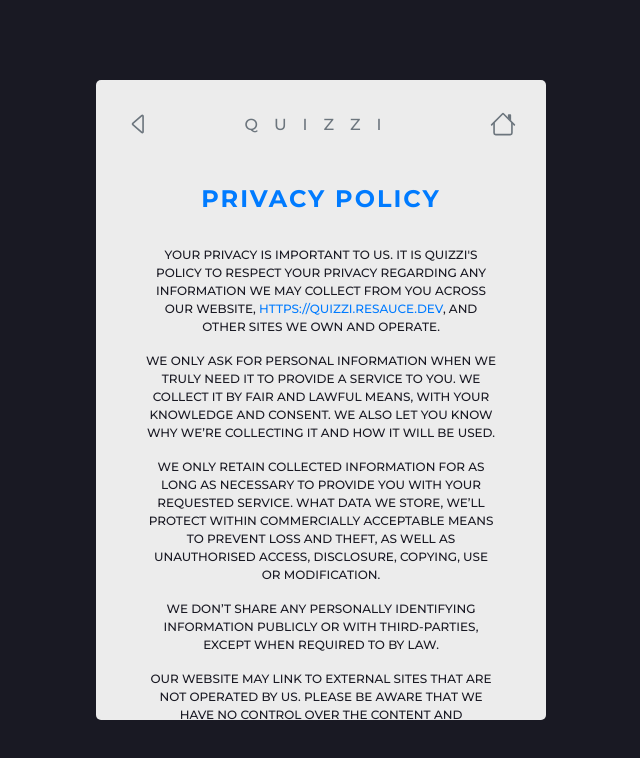
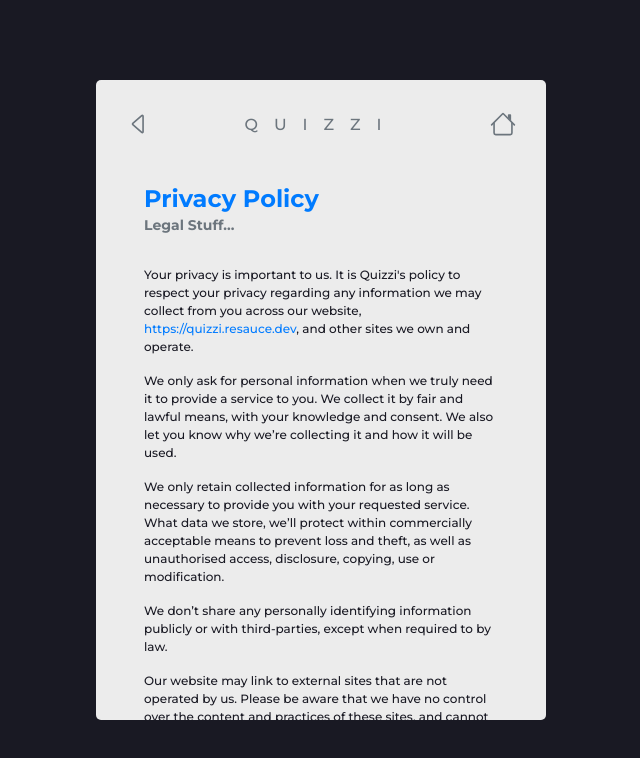
Before and after one commit to resauce-dev/quizzi, a Vue app: page /#/privacy in a window 1280 px wide. Shown: the top 758 px of the page, without its empty margins (319-959 px from the left). Built offline with nearby package versions, Linux system fonts and the light colour scheme; no server answers.

Commit message:
Spacing and styling updates

```diff
--- a/src/views/About.vue
+++ b/src/views/About.vue
@@ -1,7 +1,7 @@
 <template>
   <div>
     <navigation />
-    <div class="px-5 my-3">
+    <div class="px-5 mt-3 mb-5">
       <h1>About Quizzi</h1>
       <h2>5W's... Who, What, Where, When, Why</h2>
       <p>
--- a/src/views/Privacy.vue
+++ b/src/views/Privacy.vue
@@ -1,8 +1,9 @@
 <template>
   <div>
     <navigation />
-    <div class="px-5 my-3 text-center">
-      <h2>Privacy Policy</h2>
+    <div class="px-5 mt-3 mb-5">
+      <h1>Privacy Policy</h1>
+      <h2>Legal Stuff...</h2>
       <p>Your privacy is important to us. It is Quizzi's policy to respect your privacy regarding any information we may collect from you across our website, <a href="https://quizzi.resauce.dev">https://quizzi.resauce.dev</a>, and other sites we own and operate.</p>
       <p>We only ask for personal information when we truly need it to provide a service to you. We collect it by fair and lawful means, with your knowledge and consent. We also let you know why we’re collecting it and how it will be used.</p>
       <p>We only retain collected information for as long as necessary to provide you with your requested service. What data we store, we’ll protect within commercially acceptable means to prevent loss and theft, as well as unauthorised access, disclosure, copying, use or modification.</p>
@@ -25,16 +26,19 @@ export default {
 </script>
 
 <style scoped>
-h2 {
-  text-transform: uppercase;
-  letter-spacing: 2px;
-  color: var(--blue);
-  margin-bottom: 2rem;
+h1 {
+  color: var(--primary);
+  margin-bottom: 0.2rem;
   font-size: 24px;
   font-weight: bold;
 }
+h2 {
+  color: var(--secondary);
+  margin-bottom: 2rem;
+  font-size: 14px;
+  font-weight: bold;
+}
 p {
-  text-transform: uppercase;
   font-size: 12px;
 }
 </style>
--- a/src/views/Symbol.vue
+++ b/src/views/Symbol.vue
@@ -1,7 +1,7 @@
 <template>
   <div>
     <navigation />
-    <div class="symbol p-3 pb-5">
+    <div class="symbol mt-3 mb-5">
       <b-badge class="symbol-badge shadow mb-2" pill variant="primary">Symbol {{$route.params.symbol}}</b-badge>
       <div class="image-box my-3" :class="symbol.hasPadding ? 'p-3' : ''">
         <img
```
